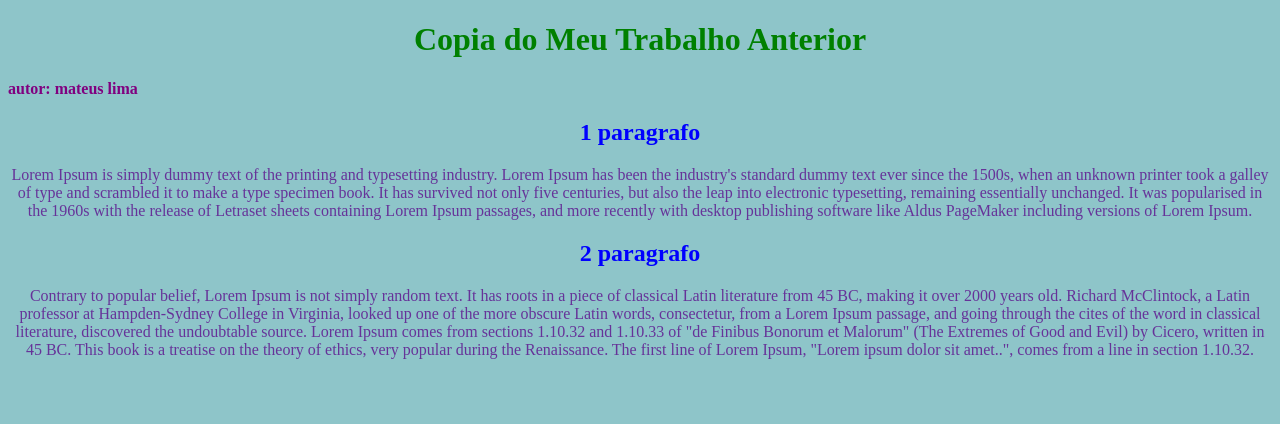
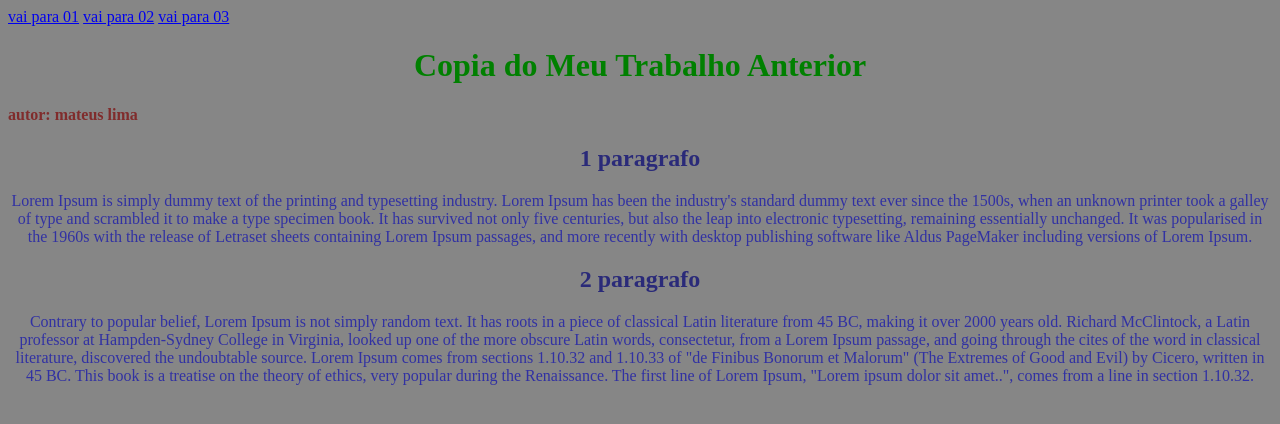
Before and after one commit to Mateuslima18/mateuslima, a plain HTML site: page index.html in a window 1280 px wide. Drawn offline with Linux system fonts and the light colour scheme.

Commit message:
alteração css

```diff
--- /dev/null
+++ b/css/estilo.css
@@ -0,0 +1,23 @@
+p{
+    color: rgb(49, 49, 163);
+    text-align: center;
+}
+
+h1{
+    color: green;
+    text-align: center;
+}
+
+
+h4{
+    color: rgb(128, 44, 44);
+
+}
+
+h2{
+    color: rgb(42, 42, 121);
+    text-align: center;
+}
+body{
+    background-color: rgba(0, 0, 0, 0.473)
+}
--- a/estilo.css
+++ /dev/null
@@ -1,23 +0,0 @@
-p{
-    color: rebeccapurple;
-    text-align: center;
-}
-
-h1{
-    color: green;
-    text-align: center;
-}
-
-
-h4{
-    color: purple;
-
-}
-
-h2{
-    color: blue;
-    text-align: center;
-}
-body{
-    background-color: rgb(142, 197, 201);
-}
--- a/index.html
+++ b/index.html
@@ -1,14 +1,17 @@
 
 <!DOCTYPE html>
 <html lang="en">
-<head> <link rel="stylesheet" href="estilo.css">
+<head> <link rel="stylesheet" href="css/estilo.css">
     <meta charset="UTF-8">
     <meta name="viewport" content="width=device-width, initial-scale=1.0">
     <title>Document</title>
 </head>
 <body>
 
-<h1> <b> Copia do Meu Trabalho Anterior</b></h1>
+    <a href="pages/pagina01.html">vai para 01</a>
+<a href="pages/pagina02.html">vai para 02</a>
+<a href="pages/pagina03.html">vai para 03</a>
+    <h1> <b> Copia do Meu Trabalho Anterior</b></h1>
 
 <h4>autor: mateus lima</h4>
 
```
Also changed, not shown: pages/pagina01.html (added, +14 -0 lines), pages/pagina02.html (added, +14 -0 lines), pages/pagina03.html (added, +14 -0 lines).
